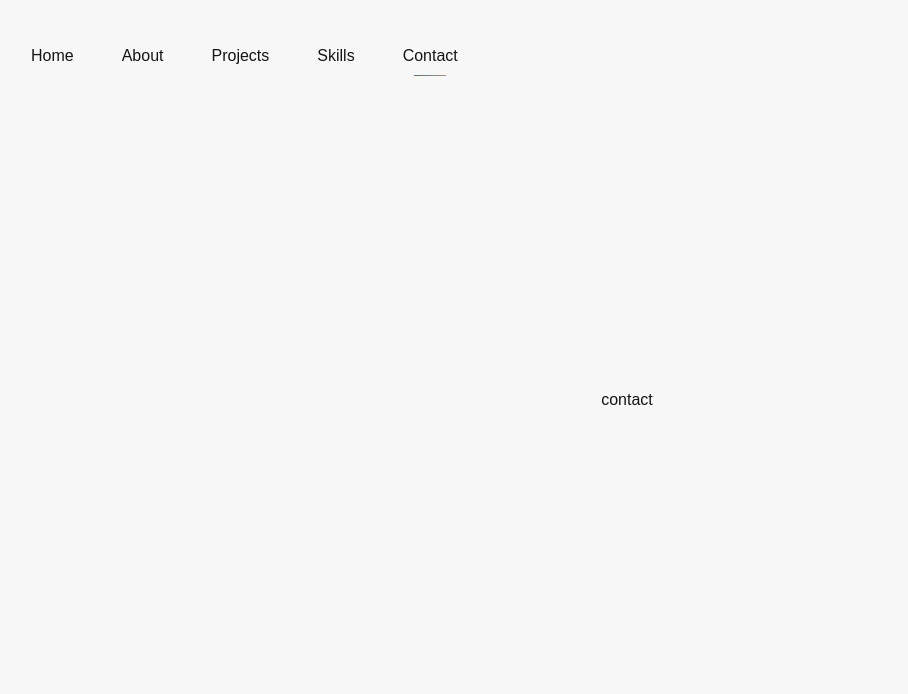
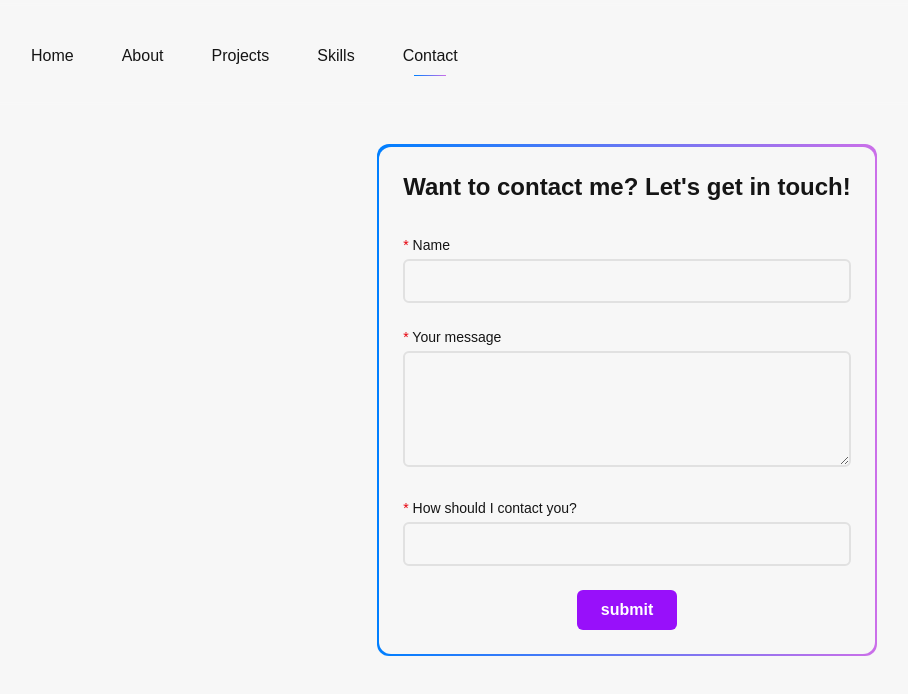
Before and after one commit to PillowGit/portfolio-v4, a SvelteKit app: page /contact in a window 1280 px wide. Shown: the top 694 px of the page, without its empty margins (13-921 px from the left). Built offline with nearby package versions, Linux system fonts and the light colour scheme.

Commit message:
Basic contact form done

```diff
--- /dev/null
+++ b/src/routes/api/contact/+server.ts
@@ -0,0 +1,62 @@
+import { json, type RequestHandler } from '@sveltejs/kit';
+
+interface RequestBody {
+	message: string;
+	name: string;
+	contact: string;
+	[key: string]: string;
+}
+
+export const POST: RequestHandler = async ({ request }) => {
+	try {
+		const data: RequestBody = await request.json();
+
+		if (
+			!data ||
+			typeof data.message !== 'string' ||
+			typeof data.name !== 'string' ||
+			typeof data.contact !== 'string'
+		) {
+			return json({ error: 'Invalid input' }, { status: 400 });
+		}
+
+		// Print data to discord webhook
+		const webhook_response = await fetch(
+			'https://discord.com/api/webhooks/1369730591913803989/yA77LQcj9VOn5kKM8nb2oGyG0iNJabbqH3KZWFZ_gVNS6g0hR4U-cuMOewLdPyz92X83',
+			{
+				method: 'POST',
+				headers: {
+					'Content-Type': 'application/json'
+				},
+				body: JSON.stringify({
+					content: '',
+					tts: false,
+					embeds: [
+						{
+							title: data.name,
+							description: data.message,
+							color: 2326507,
+							fields: [],
+							footer: {
+								text: data.contact
+							},
+							timestamp: new Date().toISOString()
+						}
+					],
+					components: [],
+					actions: {},
+					flags: 0
+				})
+			}
+		);
+
+		if (!webhook_response.ok) {
+			return json({ error: 'Failed to send message' }, { status: 500 });
+		}
+
+		return json({ message: 'Message sent successfully' }, { status: 200 });
+	} catch (error: any) {
+		console.error('Error in POST /api/contact:', error);
+		return json({ error: 'Internal Server Error' }, { status: 500 });
+	}
+};
--- a/src/routes/contact/+page.svelte
+++ b/src/routes/contact/+page.svelte
@@ -1,4 +1,119 @@
 <script lang="ts">
+	let name: string = $state('');
+	let contact: string = $state('');
+	let message: string = $state('');
+
+	let isSubmitting: boolean = $state(false);
+
+	async function run_post() {
+		if (isSubmitting) {
+			return;
+		}
+
+		isSubmitting = true;
+
+		// Check all fields
+		if (!name || !contact || !message) {
+			alert('Please fill out all fields.');
+			setTimeout(() => {
+				isSubmitting = false;
+			}, 1000);
+			return;
+		}
+
+		try {
+			// Run post request
+			const res = await fetch('/api/contact', {
+				method: 'POST',
+				body: JSON.stringify({ name, contact, message }),
+				headers: { 'Content-Type': 'application/json' }
+			});
+			const data = await res.json();
+
+			// Interpret response
+			if (res.ok) {
+				// TODO: Alert is temporary make a nicer notification later
+				alert('Message sent successfully!');
+				setTimeout(() => {
+					name = '';
+					contact = '';
+					message = '';
+					isSubmitting = false;
+				}, 2000);
+			} else {
+				alert('Error: ' + data.error);
+				setTimeout(() => {
+					isSubmitting = false;
+				}, 1000);
+			}
+		} catch (error: any) {
+			console.error('Error submitting form:', error);
+			isSubmitting = false;
+		}
+	}
 </script>
 
-<div>contact</div>
+<div
+	class="gradient-p1-p3-hori mx-8 my-22 flex flex-col items-center justify-center rounded-xl p-[2.5px]"
+>
+	<div class="dark:bg-bgd bg-bg flex flex-col items-center justify-center rounded-xl p-6">
+		<h2 class="mb-8 text-2xl font-bold">Want to contact me? Let's get in touch!</h2>
+
+		<form onsubmit={run_post} class="flex w-full max-w-md flex-col items-center">
+			<div class="mb-6 w-full">
+				<label for="name" class="mb-1 block text-sm font-medium"
+					><span class="text-red-600">*</span> Name</label
+				>
+				<input
+					type="text"
+					id="name"
+					name="name"
+					required
+					bind:value={name}
+					class="border-tint dark:border-tintd w-full rounded-md border-2 px-3 py-2 focus:ring-2 focus:ring-purple-500 focus:outline-none"
+				/>
+			</div>
+
+			<div class="mb-6 w-full">
+				<label for="message" class="mb-1 block text-sm font-medium"
+					><span class="text-red-600">*</span> Your message</label
+				>
+				<textarea
+					id="message"
+					name="message"
+					rows="4"
+					required
+					bind:value={message}
+					class="border-tint dark:border-tintd w-full rounded-md border-2 px-3 py-2 text-white focus:ring-2 focus:ring-purple-500 focus:outline-none"
+				></textarea>
+			</div>
+
+			<div class="mb-6 w-full">
+				<label for="contact_method" class="mb-1 block text-sm font-medium"
+					><span class="text-red-600">*</span> How should I contact you?</label
+				>
+				<input
+					type="text"
+					id="contact_method"
+					name="contact_method"
+					required
+					bind:value={contact}
+					class="border-tint dark:border-tintd w-full rounded-md border-2 px-3 py-2 text-white focus:ring-2 focus:ring-purple-500 focus:outline-none"
+				/>
+			</div>
+
+			<button
+				type="submit"
+				onclick={run_post}
+				disabled={isSubmitting}
+				class="rounded-md bg-purple-600 px-6 py-2 font-semibold text-white hover:bg-purple-700 focus:ring-2 focus:ring-purple-500 focus:ring-offset-2 focus:ring-offset-gray-900 focus:outline-none disabled:cursor-not-allowed disabled:opacity-50"
+			>
+				{#if isSubmitting}
+					Submitting...
+				{:else}
+					submit
+				{/if}
+			</button>
+		</form>
+	</div>
+</div>
```
